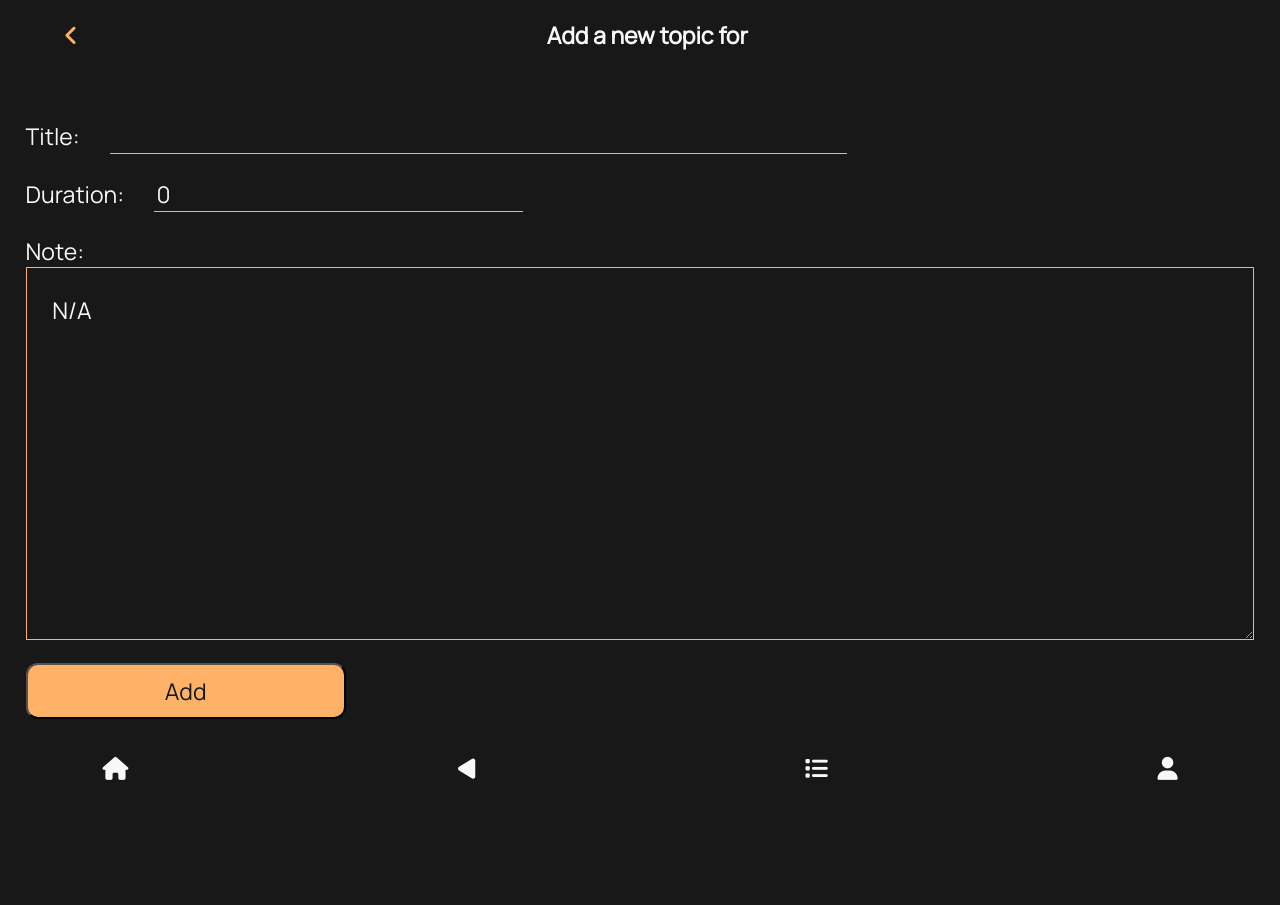
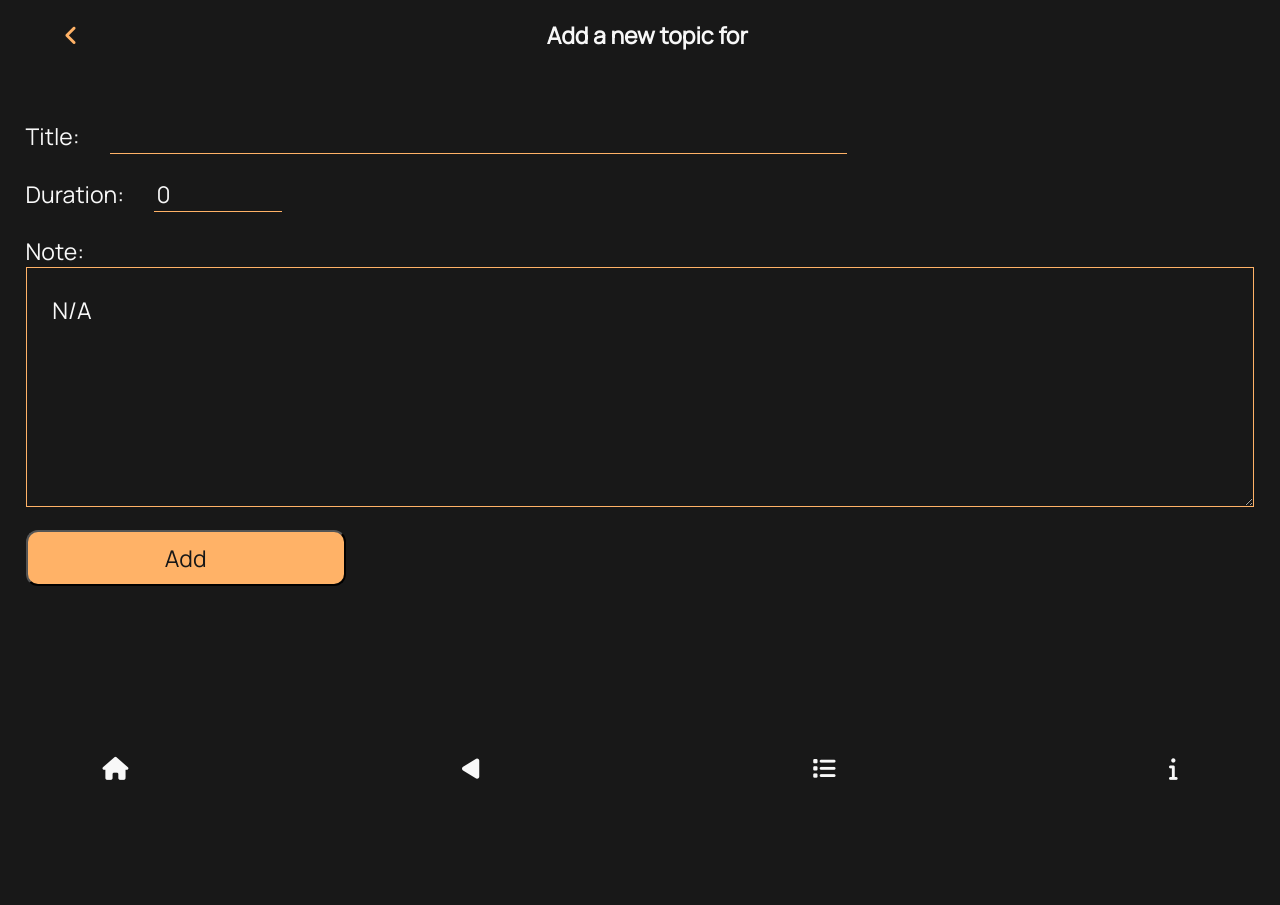
Before and after one commit to Uthmanbello/courses, a Django app: page /courses/1/add_topic/ in a window 1280 px wide. After the commit the page ends 780 px from the top, so only its background shows below. Run offline with Django 4.2, Linux system fonts and the light colour scheme; tables that the repository leaves empty hold one stand-in row (values such as "Sample post"); some libraries are stand-ins or nearby versions.

Commit message:
Style desktop view

```diff
--- a/src/courses/courselist/static/css/styles.css
+++ b/src/courses/courselist/static/css/styles.css
@@ -222,7 +222,7 @@ form {
     border-bottom: 1px solid #ffb267;
     background-color: transparent;
     margin-left: 2vw;
-    width: 30%;
+    width: 15%;
 }
 
 .number-field:focus {
@@ -386,6 +386,22 @@ form {
         width: 8%;
     }
 
+    .select-field {
+        width: 10vw;
+    }
+
+    .number-field {
+        width: 10vw;
+    }
+
+    .text-area-field {
+        height: 30vh;
+    }
+
+    .yes-no {
+        gap: 5vw;
+    }
+
     .empty {
         height: 15vh;
     }
--- a/src/courses/courselist/templates/add_course.html
+++ b/src/courses/courselist/templates/add_course.html
@@ -17,6 +17,6 @@
         <a href="{% url 'landing_page' %}"><i class="fa-solid fa-house"></i></a>
         <a href="{% url 'course_list' %}"><i class="fa-solid fa-play" style="rotate: 180deg;"></i></a>
         <a href="{% url 'course_list' %}"><i class="fa-solid fa-list"></i></a>
-        <a href=""><i class="fa-solid fa-user"></i></a>
+        <a href="{% url 'about' %}"><i class="fa-solid fa-info"></i></a>
     </footer>
 {% endblock %}
--- a/src/courses/courselist/templates/add_topics.html
+++ b/src/courses/courselist/templates/add_topics.html
@@ -19,6 +19,6 @@
         <a href="{% url 'landing_page' %}"><i class="fa-solid fa-house"></i></a>
         <a href="../"><i class="fa-solid fa-play" style="rotate: 180deg;"></i></a>
         <a href="{% url 'course_list' %}"><i class="fa-solid fa-list"></i></a>
-        <a href=""><i class="fa-solid fa-user"></i></a>
+        <a href="{% url 'about' %}"><i class="fa-solid fa-info"></i></a>
     </footer>
 {% endblock %}
--- a/src/courses/courselist/templates/course_detail.html
+++ b/src/courses/courselist/templates/course_detail.html
@@ -38,6 +38,6 @@
         <a href="{% url 'landing_page' %}"><i class="fa-solid fa-house"></i></a>
         <a href="../"><i class="fa-solid fa-play" style="rotate: 180deg;"></i></a>
         <a href="{% url 'course_list' %}"><i class="fa-solid fa-list"></i></a>
-        <a href=""><i class="fa-solid fa-user"></i></a>
+        <a href="{% url 'about' %}"><i class="fa-solid fa-info"></i></a>
     </footer>
 {% endblock %}
--- a/src/courses/courselist/templates/topic_detail.html
+++ b/src/courses/courselist/templates/topic_detail.html
@@ -19,6 +19,6 @@
         <a href="{% url 'landing_page' %}"><i class="fa-solid fa-house"></i></a>
         <a href="{% url 'course_detail' courselist_id=course.id %}"><i class="fa-solid fa-play" style="rotate: 180deg;"></i></a>
         <a href="{% url 'course_detail' courselist_id=course.id %}"><i class="fa-solid fa-list"></i></a>
-        <a href=""><i class="fa-solid fa-user"></i></a>
+        <a href="{% url 'about' %}"><i class="fa-solid fa-info"></i></a>
     </footer>
 {% endblock %}
```
